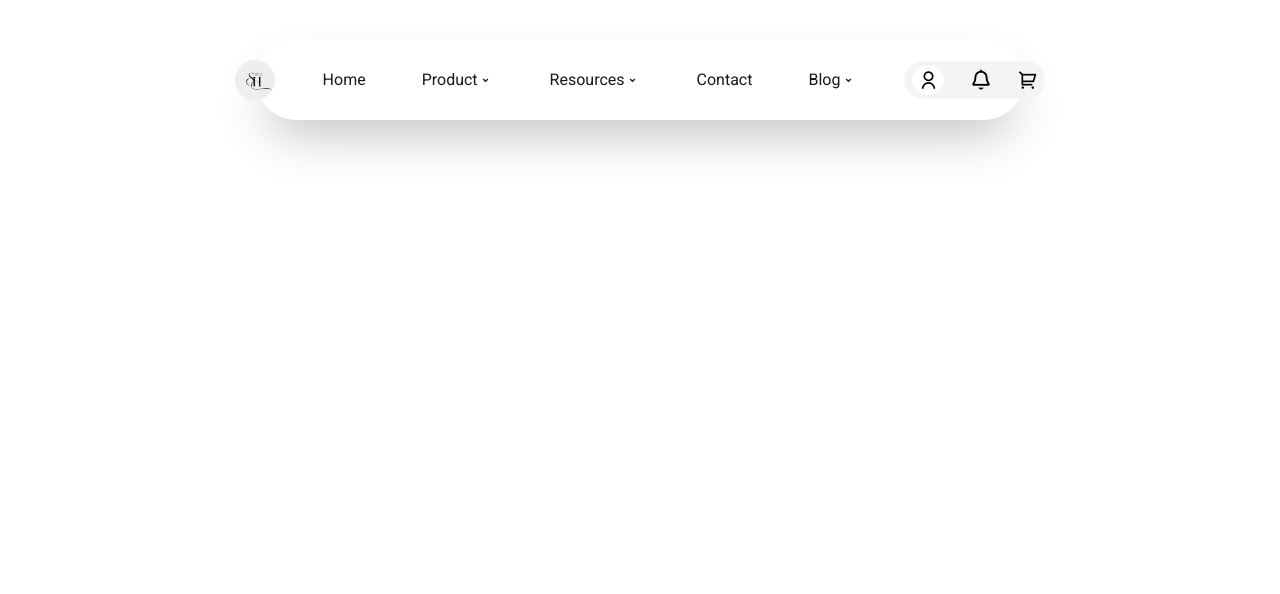
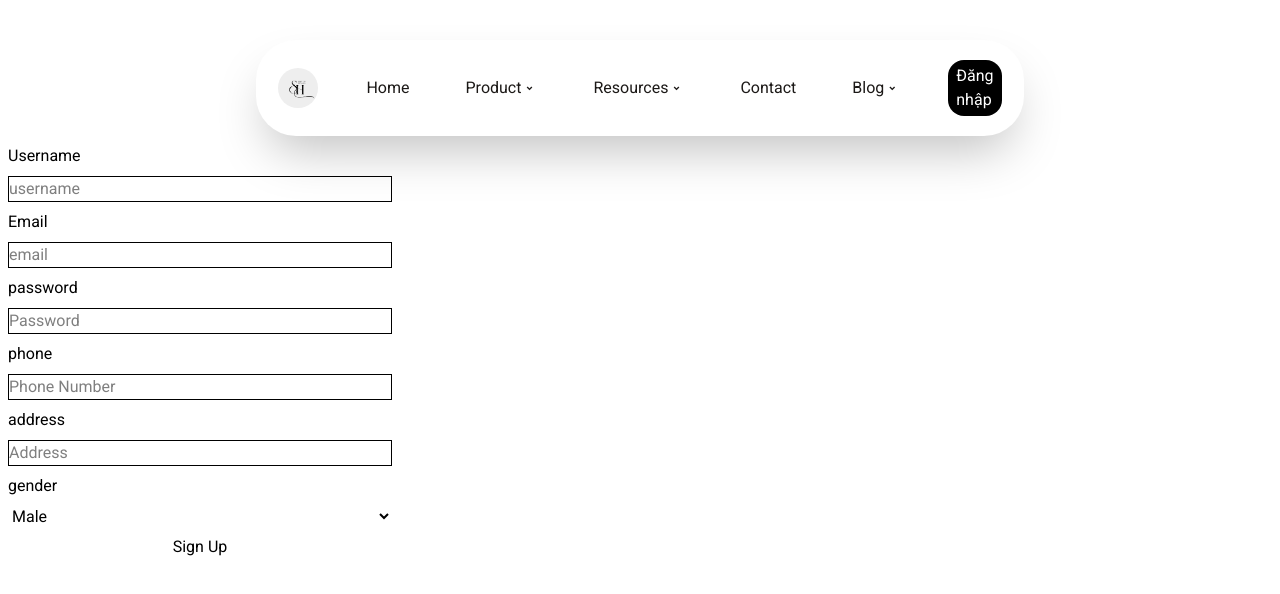
Before and after one commit to TinhVan2809/computer-store, a React (Vite) app in the folder frontend/: page /register in a window 1280 px wide. Shown: the top 594 px of the page. Built offline with nearby package versions, Linux system fonts and the light colour scheme; no server answers.

Commit message:
Update components login/signin/userContext

```diff
--- a/frontend/package.json
+++ b/frontend/package.json
@@ -14,7 +14,13 @@
     "@fortawesome/fontawesome-svg-core": "^7.1.0",
     "@fortawesome/react-fontawesome": "^3.1.1",
     "@tailwindcss/vite": "^4.1.17",
+    "axios": "^1.13.2",
+    "bcryptjs": "^3.0.3",
     "boxicons": "^2.1.4",
+    "dotenv": "^17.2.3",
+    "express": "^5.2.1",
+    "jsonwebtoken": "^9.0.3",
+    "mysql2": "^3.15.3",
     "react": "^19.2.0",
     "react-dom": "^19.2.0",
     "react-router-dom": "^7.10.1",
--- a/frontend/src/App.jsx
+++ b/frontend/src/App.jsx
@@ -1,4 +1,5 @@
-import { BrowserRouter, Routes, Route } from 'react-router-dom';
+import { Routes, Route } from 'react-router-dom';
+import API from './api/api';
 import 'remixicon/fonts/remixicon.css'
 import 'boxicons/css/boxicons.min.css';
 import '@fortawesome/fontawesome-free/css/all.min.css';
@@ -10,6 +11,9 @@ import Navbar from './components/Navbar';
 import Detail from './pages/Detail';
 import Login from './pages/Login';
 import Carts from './pages/Carts';
+import Register from './pages/Register';
+import Profile from './pages/Profile';
+import { useEffect, useState } from 'react';
 
 //STYLES
 import './styles/navbar.css';
@@ -17,18 +21,20 @@ import './styles/App.css';
 
 function App() {
 
+
   return (
     <>
-    <BrowserRouter>
       <Navbar />
 
       <Routes>
         <Route path="/" element={<Home />} />
         <Route path="/detail/:product_id" element={<Detail />} />
         <Route path='/login'element={<Login />}/>
+        <Route path='/register' element={<Register />} />
         <Route path='/cart/:user_id' element={<Carts />}></Route>
+        <Route path='/profile' element={<Profile />} />
       </Routes>
-    </BrowserRouter>
+
   </>
   );
 }
--- /dev/null
+++ b/frontend/src/api/api.js
@@ -0,0 +1,8 @@
+import axios from 'axios';
+
+const API = axios.create({
+    baseURL: "http://localhost:3000", // backend node.js
+    withCredentials: true
+});
+
+export default API;
--- a/frontend/src/components/Navbar.jsx
+++ b/frontend/src/components/Navbar.jsx
@@ -1,7 +1,10 @@
-import { useNavigate, useLocation } from "react-router-dom";
+import { useNavigate, useLocation, NavLink } from "react-router-dom";
+import { useContext } from 'react';
+import UserContext from '../context/UserContext';
 
-function Navbar({user_id}) {
+function Navbar() {
     const navigate = useNavigate();
+    const { currentUser } = useContext(UserContext);
     const location = useLocation();
 
     if (location && location.pathname && location.pathname.startsWith('/cart')) {
@@ -10,32 +13,63 @@ function Navbar({user_id}) {
 
     const li = "text-stone-900 text-sm md:text-base cursor-pointer flex justify-center items-center rounded-[20px] px-2 py-1 transition duration-400 ease-in-out hover:bg-gray-800 hover:text-white";
 
-    return(
+    return (
       <>
         <header className="navbar-container w-full md:w-[80%] lg:w-[60%] m-auto sticky z-100 top-3 mt-10 transition bg-white shadow-2xl rounded-[40px] px-4 md:px-10">
           <div className="flex justify-between md:justify-center items-center w-full py-4 md:py-5 gap-4 md:gap-10">
             {/* Logo */}
             <div className="shrink-0">
-                        <img className="w-8 h-8 md:w-10 md:h-10 object-cover rounded-[50%]" src="/images/logo.png" alt="logo" />
+              <img
+                className="w-8 h-8 md:w-10 md:h-10 object-cover rounded-[50%]"
+                src="/images/logo.png"
+                alt="logo"
+              />
             </div>
 
             {/* Menu */}
             <div className="hidden md:flex justify-start items-center">
               <ul className="flex justify-center items-center gap-4 md:gap-10">
-                            <li className={li} onClick={() => navigate('/')}>Home</li>
-                            <li className={li}>Product <i className="ri-arrow-drop-down-line"></i></li>
-                            <li className={li}>Resources <i className="ri-arrow-drop-down-line"></i></li>
+                <li className={li} onClick={() => navigate("/")}>
+                  Home
+                </li>
+                <li className={li}>
+                  Product <i className="ri-arrow-drop-down-line"></i>
+                </li>
+                <li className={li}>
+                  Resources <i className="ri-arrow-drop-down-line"></i>
+                </li>
                 <li className={li}>Contact</li>
-                            <li className={li}>Blog <i className="ri-arrow-drop-down-line"></i></li>
+                <li className={li}>
+                  Blog <i className="ri-arrow-drop-down-line"></i>
+                </li>
               </ul>
             </div>
 
             {/* User Info */}
+            {currentUser ? (
+              <>
                 <div className="flex justify-between items-center gap-6 cursor-pointe p-1 px-2 bg-gray-100 rounded-[20px] transition duration-500 shrink-0">
-                        <i className="ri-user-line text-[20px] cursor-pointer transition duration-200 bg-white px-1.5 rounded-[50%]" onClick={() => navigate('/login')}></i>
+                  <i
+                    className="ri-user-line text-[20px] cursor-pointer transition duration-200 bg-white px-1.5 rounded-[50%]"
+                    onClick={() => navigate("/profile")}
+                  ></i>
+
                   <i className="fa-regular fa-bell text-[20px] cursor-pointer transition duration-200"></i>
-                        <i className="ri-shopping-cart-2-line text-[20px] cursor-pointer transition duration-200" onClick={() => navigate(`/cart/${user_id}`)}></i>
+
+                  <i
+                    className="ri-shopping-cart-2-line text-[20px] cursor-pointer transition duration-200"
+                    onClick={() => navigate(`/cart/${currentUser.id}`)}
+                  ></i>
                 </div>
+              </>
+            ) : (
+              <NavLink
+                to="/login"
+                className="bg-black text-white p-1 px-2 rounded-2xl hover:opacity-70"
+              >
+                Đăng nhập
+              </NavLink>
+            )}
           </div>
         </header>
       </>
--- /dev/null
+++ b/frontend/src/context/UserContext.jsx
@@ -0,0 +1,41 @@
+import { createContext, useState, useEffect } from "react";
+import API from "../api/api";
+import { useNavigate } from "react-router-dom";
+
+const UserContext = createContext();
+
+export const UserProvider = ({ children }) => {
+    const [currentUser, setCurrentUser] = useState(null);
+    const navigate = useNavigate();
+
+    useEffect(() => {
+        const fetchUser = async () => {
+            try {
+                const res = await API.get("/userData");
+                setCurrentUser(res.data.user);
+            } catch (error) {
+                console.log("Not logged in", error); // This is expected if the user doesn't have a session cookie
+                setCurrentUser(null);
+            }
+        };
+        fetchUser();
+    }, []);
+
+    const logout = async () => {
+        try {
+            await API.post("/logout");
+            setCurrentUser(null);
+            navigate('/login'); // Navigate to home or login page after logout
+        } catch (error) {
+            console.error("Logout failed", error);
+        }
+    };
+
+    return (
+        <UserContext.Provider value={{ currentUser, setCurrentUser, logout }}>
+            {children}
+        </UserContext.Provider>
+    );
+};
+
+export default UserContext;
--- a/frontend/src/main.jsx
+++ b/frontend/src/main.jsx
@@ -1,9 +1,15 @@
 import { StrictMode } from 'react'
 import { createRoot } from 'react-dom/client'
+import { BrowserRouter } from 'react-router-dom'
 import App from './App.jsx'
+import { UserProvider } from './context/UserContext.jsx'
 
 createRoot(document.getElementById('root')).render(
   <StrictMode>
-    <App />
+    <BrowserRouter>
+      <UserProvider>
+        <App />
+      </UserProvider>
+    </BrowserRouter>
   </StrictMode>,
 )
--- a/frontend/src/pages/Login.jsx
+++ b/frontend/src/pages/Login.jsx
@@ -1,11 +1,45 @@
-import { NavLink } from 'react-router-dom';
+import { NavLink, useNavigate } from 'react-router-dom';
+import { useState, useContext } from 'react';
+import API from '../api/api';
+import UserContext from '../context/UserContext';
 import '../styles/login.css';
+
 function Login() {
+   const [email, setEmail] = useState("");
+   const [password, setPassword] = useState("");
+   const [message, setMessage] = useState("");
+   const [passwordVisible, setPasswordVisible] = useState(false);
+
+   const { setCurrentUser } = useContext(UserContext);
+   const navigate = useNavigate();
+
+   const togglePasswordVisibility = () => {
+        setPasswordVisible(!passwordVisible);
+    };
+
+    async function handleLogin(e) {
+        e.preventDefault();
+        try{
+            await API.post("/login", {email, password});
+
+            const userDataRes = await API.get("/userData");
+            setCurrentUser(userDataRes.data.user);
+
+            setMessage("Login successfully!");
+            navigate('/'); // Redirect to homepage
+        } catch(err) {
+            setMessage("Wrong username or password!");
+            console.error(err);
+        }
+    }
+
+
+
     return (
 
         <>
             <div className="w-full mt-10">
-                <form className="flex w-[80%] bg-gray-100 m-auto py-10 px-20 rounded-[15px] gap-15">
+                <form onSubmit={handleLogin} className="flex w-[80%] bg-gray-100 m-auto py-10 px-20 rounded-[15px] gap-15">
                     <div className="flex flex-col w-[400px] gap-3">
                         <div className="">
                             <h1 className='text-[30px] font-bold'>Welcome Back</h1>
@@ -13,11 +47,18 @@ function Login() {
                         </div>
                         <div className="w-full mt-4 flex flex-col gap-1.5 ">
                             <label className='text-gray-800 text-[15px]' htmlFor="">Email</label>
-                            <div className="relative w-full bg-white flex justify-start items-center px-3 gap-2 rounded-[20px] shadow-xl"><i className="ri-mail-fill text-stone-700"></i> <input className='w-full py-2.5 outline-0' type="text" placeholder='Email' required/></div>
+                            <div className="relative w-full bg-white flex justify-start items-center px-3 gap-2 rounded-[20px] shadow-xl">
+                                <i className="ri-mail-fill text-stone-700"></i>
+                                <input className='w-full py-2.5 outline-0' type="text" placeholder='Email' name='email' value={email} onChange={(e) => setEmail(e.target.value)} required/>
+                            </div>
                         </div>
                         <div className="w-full mt-4 flex flex-col gap-1.5 ">
                             <label className='text-gray-800 text-[15px]' htmlFor="">Password</label>
-                            <div className="relative w-full bg-white flex justify-start items-center px-3 gap-2 rounded-[20px] shadow-xl"><i className="ri-lock-fill text-stone-700"></i><input className='w-full py-2.5 outline-0' type="password" placeholder='Password' required/><i class="cursor-pointer ri-eye-off-fill"></i></div>
+                            <div className="relative w-full bg-white flex justify-start items-center px-3 gap-2 rounded-[20px] shadow-xl">
+                                <i className="ri-lock-fill text-stone-700"></i>
+                                <input className='w-full py-2.5 outline-0' type={passwordVisible ? "text" : "password"} placeholder='Password' id='password' name='password' value={password} onChange={(e) => setPassword(e.target.value)} required/>
+                                <i className={passwordVisible ? "cursoer-pointer ri-eye-fill" : "cursor-pointer ri-eye-off-fill"} id='showPassword' onClick={togglePasswordVisibility}></i>
+                            </div>
                         </div>
                         <div className="flex w-[400px] justify-between mt-2">
                             <div className="flex justify-center items-center gap-1">
@@ -27,8 +68,8 @@ function Login() {
                             <NavLink className="text-[16px] transition duration-300 hover:underline">Forgot Password?</NavLink>
                         </div>
                         <div className="w-full flex flex-col justify-center items-center mt-5 gap-5">
-                            <button className='btn bg-black w-full text-white p-2 rounded-[20px] cursor-pointer transition duration-500 hover:opacity-70'> Login <i className="arrow transition duration-200 ri-arrow-right-line"></i></button>
-                            <NavLink>Don't have an account? Sign up</NavLink>
+                            <button type='submit' className='btn bg-black w-full text-white p-2 rounded-[20px] cursor-pointer transition duration-500 hover:opacity-70'> Login <i className="arrow transition duration-200 ri-arrow-right-line"></i></button>
+                            <NavLink to={'/register'}>Don't have an account? Sign up</NavLink>
                         </div>
                     </div>
                     <div className="w-full relative border-l border-gray-500 px-4">
--- a/frontend/src/pages/Products.jsx
+++ b/frontend/src/pages/Products.jsx
@@ -1,11 +1,14 @@
 import { useState, useEffect } from "react";
 import ProductList from '../components/products/ProductList';
 
+import UserContext from "../context/UserContext";
+import { useContext } from "react";
 
 function Products() {
     const [products, setProducts] = useState([]);
     const [loading, setLoading] = useState(false);
     const [error, setError] = useState(false);
+
 
     // pagination state
     const [currentPage, setCurrentPage] = useState(1);
@@ -88,7 +91,7 @@ function Products() {
                 }
 
                 <button onClick={() => goToPage(currentPage + 1)} disabled={currentPage === totalPages}>Next</button>
-            </div>
+             </div>
 
         </>
     );
--- /dev/null
+++ b/frontend/src/pages/Profile.jsx
@@ -0,0 +1,37 @@
+import { useContext } from "react";
+import UserContext from "../context/UserContext";
+
+function Profile() {
+    const { currentUser, logout } = useContext(UserContext);
+
+    if (!currentUser) {
+        return (
+            <div>
+                <h1>Please log in to see your profile.</h1>
+            </div>
+        );
+    }
+
+    return (
+        <>
+        <div>
+            <h1>Profile</h1>
+            <p><strong>Username:</strong> {currentUser.username}</p>
+            <p><strong>Email:</strong> {currentUser.email}</p>
+            <p><strong>Phone:</strong> {currentUser.phone}</p>
+            <p><strong>Address:</strong> {currentUser.address}</p>
+            <p><strong>Role:</strong> {currentUser.role}</p>
+            {currentUser.avata && (
+                <div>
+                    <strong>Avatar:</strong>
+                    <img src={currentUser.avata} alt="User avatar" style={{ width: '100px', height: '100px', borderRadius: '50%' }} />
+                </div>
+            )}
+        </div>
+
+        <button onClick={logout}>Logout</button>
+    </>
+    );
+}
+
+export default Profile;
--- /dev/null
+++ b/frontend/src/pages/Register.jsx
@@ -0,0 +1,77 @@
+import { useState } from 'react';
+import API from '../api/api';
+import '../styles/register.css';
+function Register() {
+    const inputStyle = "border boder-stone-900";
+
+    const [username, setUsername] = useState('');
+    const [email, setEmail] = useState('');
+    const [password, setPassword] = useState('');
+    const [phone, setPhone] = useState('');
+    const [address, setAddress] = useState('');
+    const [gender, setGender] = useState('');
+    const [message, setMessage] = useState('');
+    const [loading, setLoading] = useState(false);
+
+    async function handleRegister(e) {
+        e.preventDefault();
+        setLoading(true);
+        setMessage("");
+
+
+        try{
+            const res = await API.post("/register", {
+                username,
+                email,
+                password,
+                phone,
+                address
+            });
+
+            setMessage("Register successfully!");
+            setLoading(false);
+
+        } catch(err) {
+            setLoading(false);
+            if(err.response?.data?.error?.code === "ER_DUP_ENTRY") {
+                setMessage("Username existed!");
+            } else {
+                setMessage("Register Error!");
+            }
+        }
+    }
+
+
+    return (
+        <>
+         <form onSubmit={handleRegister} className="flex flex-col p-2 gap-2 w-[400px]">
+            <label htmlFor="username">Username</label>
+            <input className={inputStyle} type="text" placeholder="username" name="username" value={username} onChange={(e) =>setUsername(e.target.value)}/>
+
+            <label htmlFor="email">Email</label>
+            <input className={inputStyle} type="text" placeholder="email" name="email" value={email} onChange={(e) => setEmail(e.target.value)} />
+
+            <label htmlFor="password">password</label>
+            <input className={inputStyle} type="password" placeholder="Password" name="password" value={password} onChange={(e) => setPassword(e.target.value)}/>
+
+            <label htmlFor="phone">phone</label>
+            <input className={inputStyle} type="number" placeholder="Phone Number" name="phone" value={phone} onChange={(e) => setPhone(e.target.value)}/>
+
+            <label htmlFor="address">address</label>
+            <input className={inputStyle} type="text" placeholder="Address" name="address" value={address} onChange={(e) => setAddress(e.target.value)}/>
+
+            <label htmlFor="gender">gender</label>
+            <select name="gender" value={gender} onChange={(e) => setGender(e.target.value)}>
+                <option value="male">Male</option>
+                <option value="female">female</option>
+                <option value="noreveal">Không muốn nói</option>
+            </select>
+
+            <button type='submit'>Sign Up</button>
+         </form>
+
+        </>
+    );
+}
+
+export default Register;
--- a/frontend/src/styles/Products.css
+++ b/frontend/src/styles/Products.css
@@ -33,7 +33,7 @@
 
 @media (width < 600px){
    .product-container .products .card{
-      width: 180px;
+      width: 180px !important;
    }
 
    .product-container .products .card .product_price {
--- /dev/null
+++ b/frontend/src/styles/register.css
@@ -0,0 +1 @@
+@import 'tailwindcss';
```
Also changed, not shown: 1 other file (tests, documents, lock files or other folders). Lines whose indentation alone changed are shown as unchanged.
